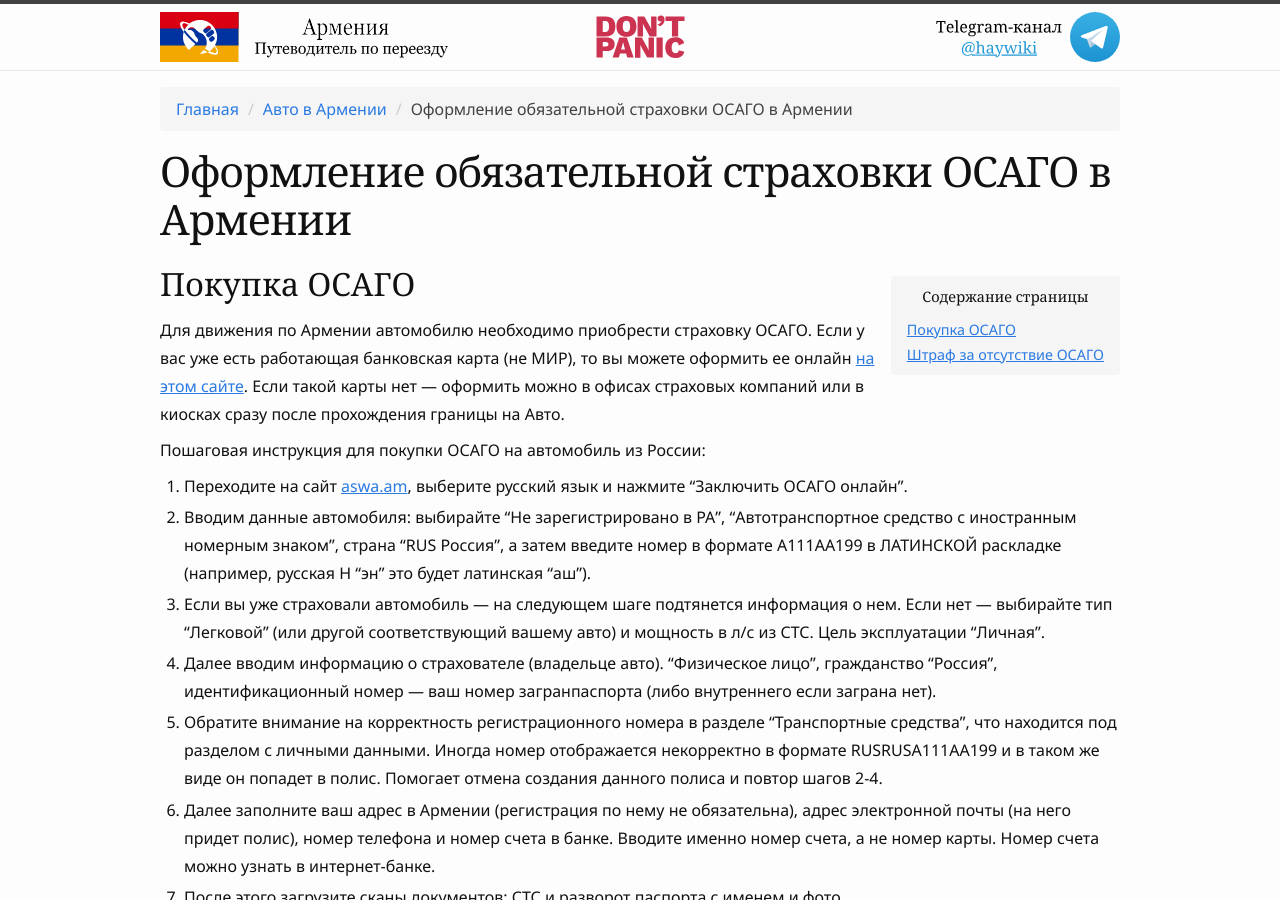
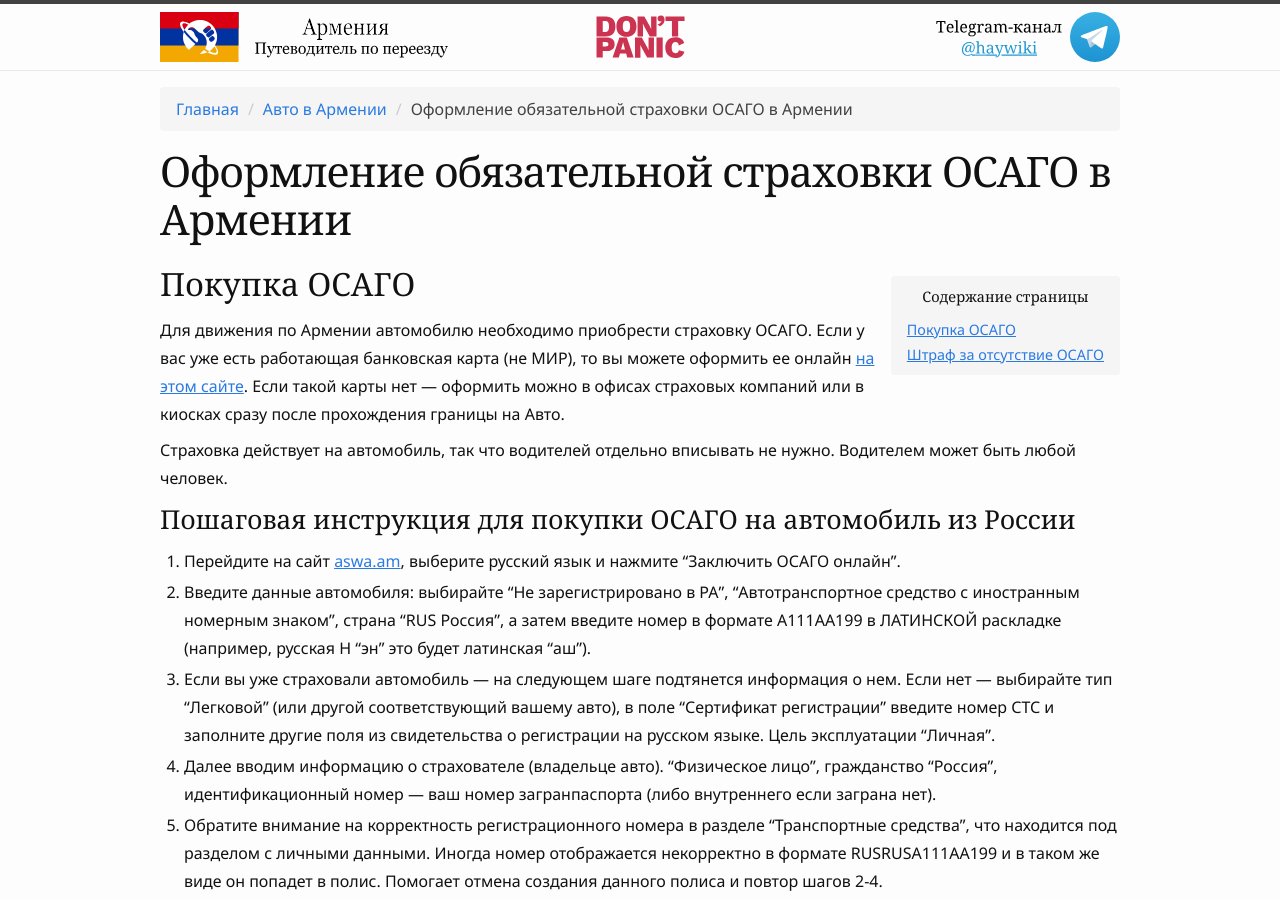
Before and after one commit to haywiki/haywiki.github.io, a Jekyll site: the page built from drive/insurance.md, in a window 1280 px wide and 900 px high. Built offline with Jekyll 4.4.1, drawn with Linux system fonts in a browser that asks for light colours; nearby versions of some CDN libraries; a script that is not in the unit is left out.

Commit message:
уточнение по покупке страховки на aswa

```diff
--- a/drive/insurance.md
+++ b/drive/insurance.md
@@ -11,11 +11,13 @@ parent_url: /drive/
 банковская карта (не МИР), то вы можете оформить ее онлайн [на этом сайте](https://aswa.am/). Если такой карты нет —
 оформить можно в офисах страховых компаний или в киосках сразу после прохождения границы на Авто.
 
-Пошаговая инструкция для покупки ОСАГО на автомобиль из России:
+Страховка действует на автомобиль, так что водителей отдельно вписывать не нужно. Водителем может быть любой человек.
 
-1. Переходите на сайт [aswa.am](https://aswa.am/), выберите русский язык и нажмите "Заключить ОСАГО онлайн".
-2. Вводим данные автомобиля: выбирайте "Не зарегистрировано в РА", "Автотранспортное средство с иностранным номерным знаком", страна "RUS Россия", а затем введите номер в формате A111AA199 в ЛАТИНСКОЙ раскладке (например, русская Н "эн" это будет латинская "аш").
-3. Если вы уже страховали автомобиль — на следующем шаге подтянется информация о нем. Если нет — выбирайте тип "Легковой" (или другой соответствующий вашему авто) и мощность в л/с из СТС. Цель эксплуатации "Личная".
+### Пошаговая инструкция для покупки ОСАГО на автомобиль из России
+
+1. Перейдите на сайт [aswa.am](https://aswa.am/), выберите русский язык и нажмите "Заключить ОСАГО онлайн".
+2. Введите данные автомобиля: выбирайте "Не зарегистрировано в РА", "Автотранспортное средство с иностранным номерным знаком", страна "RUS Россия", а затем введите номер в формате A111AA199 в ЛАТИНСКОЙ раскладке (например, русская Н "эн" это будет латинская "аш").
+3. Если вы уже страховали автомобиль — на следующем шаге подтянется информация о нем. Если нет — выбирайте тип "Легковой" (или другой соответствующий вашему авто), в поле "Сертификат регистрации" введите номер СТС и заполните другие поля из свидетельства о регистрации на русском языке. Цель эксплуатации "Личная".
 4. Далее вводим информацию о страхователе (владельце авто). "Физическое лицо", гражданство "Россия", идентификационный номер — ваш номер загранпаспорта (либо внутреннего если заграна нет).
 5. Обратите внимание на корректность регистрационного номера в разделе "Транспортные средства", что находится под разделом с личными данными. Иногда номер отображается некорректно в формате RUSRUSA111AA199 и в таком же виде он попадет в полис. Помогает отмена создания данного полиса и повтор шагов 2-4.
 6. Далее заполните ваш адрес в Армении (регистрация по нему не обязательна), адрес электронной почты (на него придет полис), номер телефона и номер счета в банке. Вводите именно номер счета, а не номер карты. Номер счета можно узнать в интернет-банке.
```
